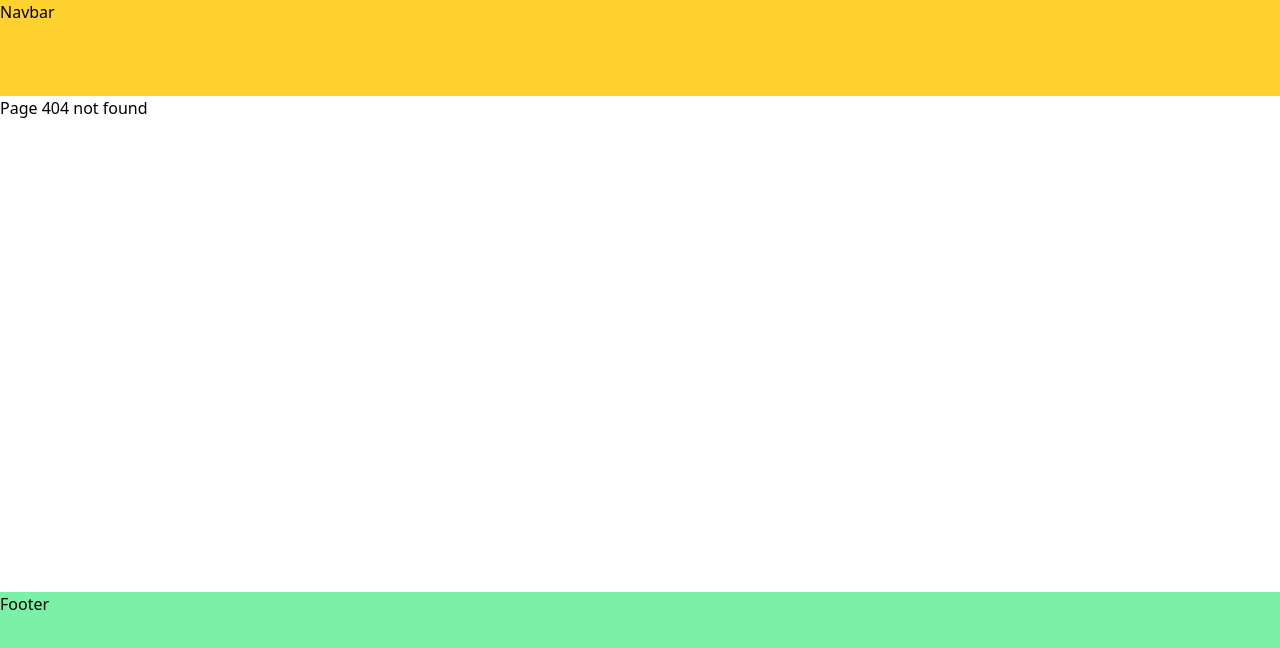
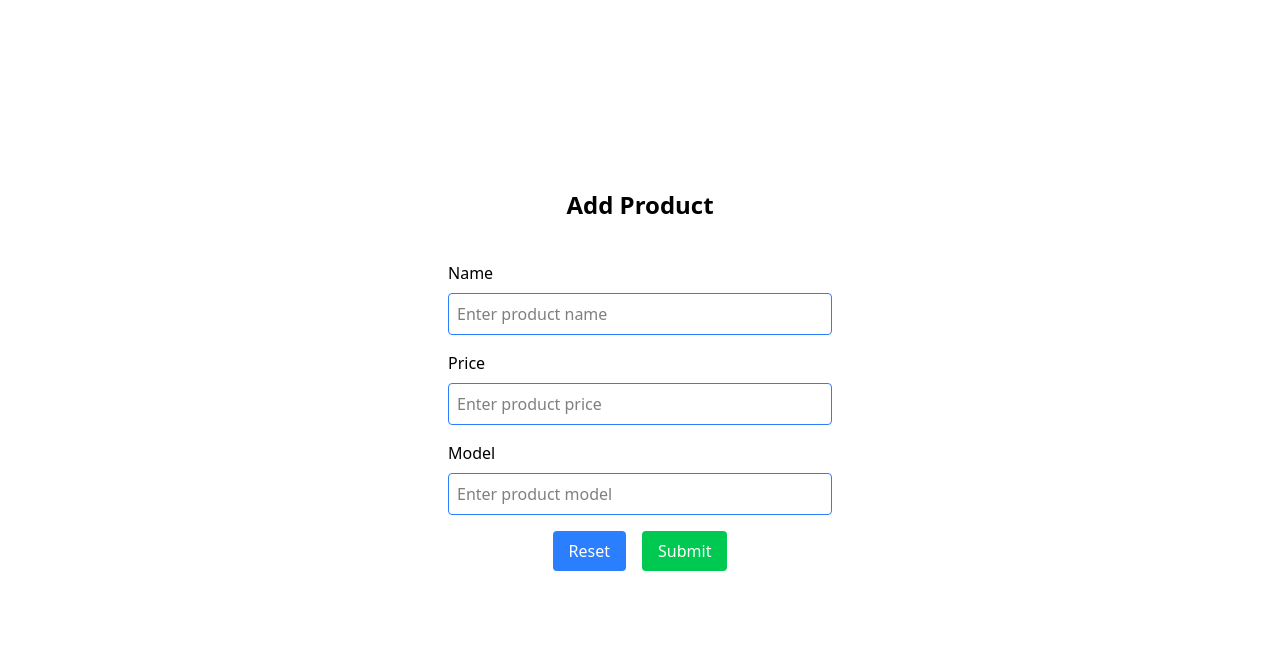
Before and after one commit to sherril203/React-code, a React (Vite) app: page /create-product in a window 1280 px wide. Before the commit this address had no page. Shown: the top 648 px of the page. Built offline with nearby package versions, Linux system fonts and the light colour scheme; no server answers.

Commit message:
Create example and services, please run npm i after pull

```diff
--- a/package.json
+++ b/package.json
@@ -11,6 +11,7 @@
   },
   "dependencies": {
     "@tailwindcss/vite": "^4.1.10",
+    "axios": "^1.10.0",
     "react": "^19.1.0",
     "react-dom": "^19.1.0",
     "react-icons": "^5.5.0",
--- /dev/null
+++ b/src/components/CRUD/CreateProduct.jsx
@@ -0,0 +1,112 @@
+// GET     http://localhost:5000/product
+// GET     http://localhost:5000/product/1
+// POST    http://localhost:5000/product
+// PUT     http://localhost:5000/product/?id=1
+// DELETE  http://localhost:5000/product/?id=1
+
+import { useEffect, useState } from "react";
+import ProductService from "./services";
+
+// Query - GET
+// Mutation - POST, PUT, DELETE
+
+const CreateProduct = () => {
+  const initailState = {
+    name: "",
+    price: "",
+    model: "",
+  };
+
+  const [productForm, setProductForm] = useState(initailState);
+
+  const handleChange = (e) => {
+    setProductForm({ ...productForm, [e.target.name]: e.target.value });
+  };
+
+  const handleReset = () => {
+    setProductForm(initailState);
+  };
+
+  const handleSubmit = async (e) => {
+    e.preventDefault();
+    console.log(productForm);
+
+    try {
+      const response = await ProductService.createProduct(productForm);
+      alert("Product created successfully!");
+      handleReset();
+      console.log(response);
+    } catch (error) {
+      console.warn("Error creating product:", error);
+    }
+  };
+
+  useEffect(() => {
+    ProductService.getProducts();
+  }, []);
+
+  return (
+    <div className="w-full h-screen flex flex-col justify-center items-center">
+      <h1 className="text-2xl font-semibold">Add Product</h1>
+      <form
+        className="w-[30%] mx-auto my-10 space-y-4"
+        onSubmit={handleSubmit}
+        onReset={handleReset}
+      >
+        <div>
+          <label htmlFor="productname">Name</label>
+          <input
+            placeholder="Enter product name"
+            type="text"
+            required
+            name="name"
+            value={productForm.name}
+            onChange={handleChange}
+            className="w-full p-2 outline-none rounded border border-blue-500 mt-2"
+          />
+        </div>
+        <div>
+          <label htmlFor="productname">Price</label>
+          <input
+            placeholder="Enter product price"
+            type="number"
+            required
+            name="price"
+            value={productForm.price}
+            onChange={handleChange}
+            className="w-full p-2 outline-none rounded border border-blue-500 mt-2"
+          />
+        </div>
+        <div>
+          <label htmlFor="productname">Model</label>
+          <input
+            placeholder="Enter product model"
+            type="text"
+            required
+            name="model"
+            value={productForm.model}
+            onChange={handleChange}
+            className="w-full p-2 outline-none rounded border border-blue-500 mt-2"
+          />
+        </div>
+
+        <div className="flex gap-4 justify-center">
+          <button
+            type="reset"
+            className="px-4 py-2 text-white bg-blue-500 rounded"
+          >
+            Reset
+          </button>
+          <button
+            type="submit"
+            className="px-4 py-2 text-white bg-green-500 rounded"
+          >
+            Submit
+          </button>
+        </div>
+      </form>
+    </div>
+  );
+};
+
+export default CreateProduct;
--- /dev/null
+++ b/src/components/CRUD/GetProduct.jsx
@@ -0,0 +1,7 @@
+import React from "react";
+
+function GetProduct() {
+  return <div>GetProduct</div>;
+}
+
+export default GetProduct;
--- /dev/null
+++ b/src/components/CRUD/services.js
@@ -0,0 +1,14 @@
+import axios from "axios";
+
+const ProductService = {
+  async createProduct(data) {
+    const response = await axios.post("http://localhost:5000/v1/product", data);
+    return response.data;
+  },
+  async getProducts() {
+    const response = await axios.get("http://localhost:5000/v1/product");
+    return response.data;
+  },
+};
+
+export default ProductService;
--- a/src/components/Routers.jsx
+++ b/src/components/Routers.jsx
@@ -9,6 +9,7 @@ import DynamicComponent from "./DynamicComponent";
 import UsersComponent, { UserDetails } from "./DynamicRouteExample";
 import ControlledComponents from "./ControlledComponents";
 import UncontrolledComponents from "./UncontrolledComponents";
+import CreateProduct from "./CRUD/CreateProduct";
 
 const Routers = () => {
   return (
@@ -29,6 +30,8 @@ const Routers = () => {
       <Route path="/user/:id" element={<UserDetails />} />
       <Route path="/controlled" element={<ControlledComponents />} />
       <Route path="/uncontrolled" element={<UncontrolledComponents />} />
+      {/* CRUD */}
+      <Route path="/create-product" element={<CreateProduct />} />
     </Routes>
   );
 };
```
Also changed, not shown: 1 other file (tests, documents, lock files or other folders).
